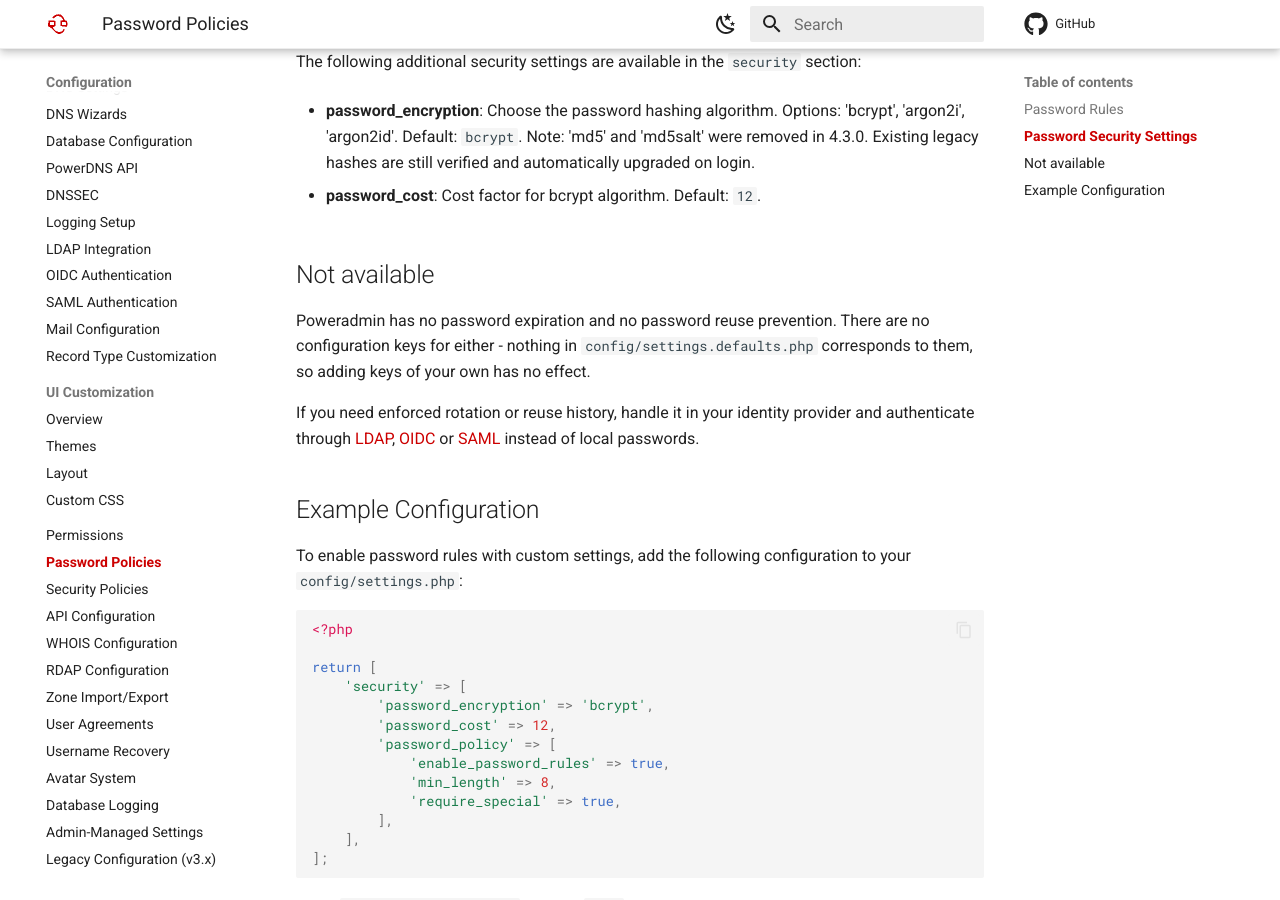
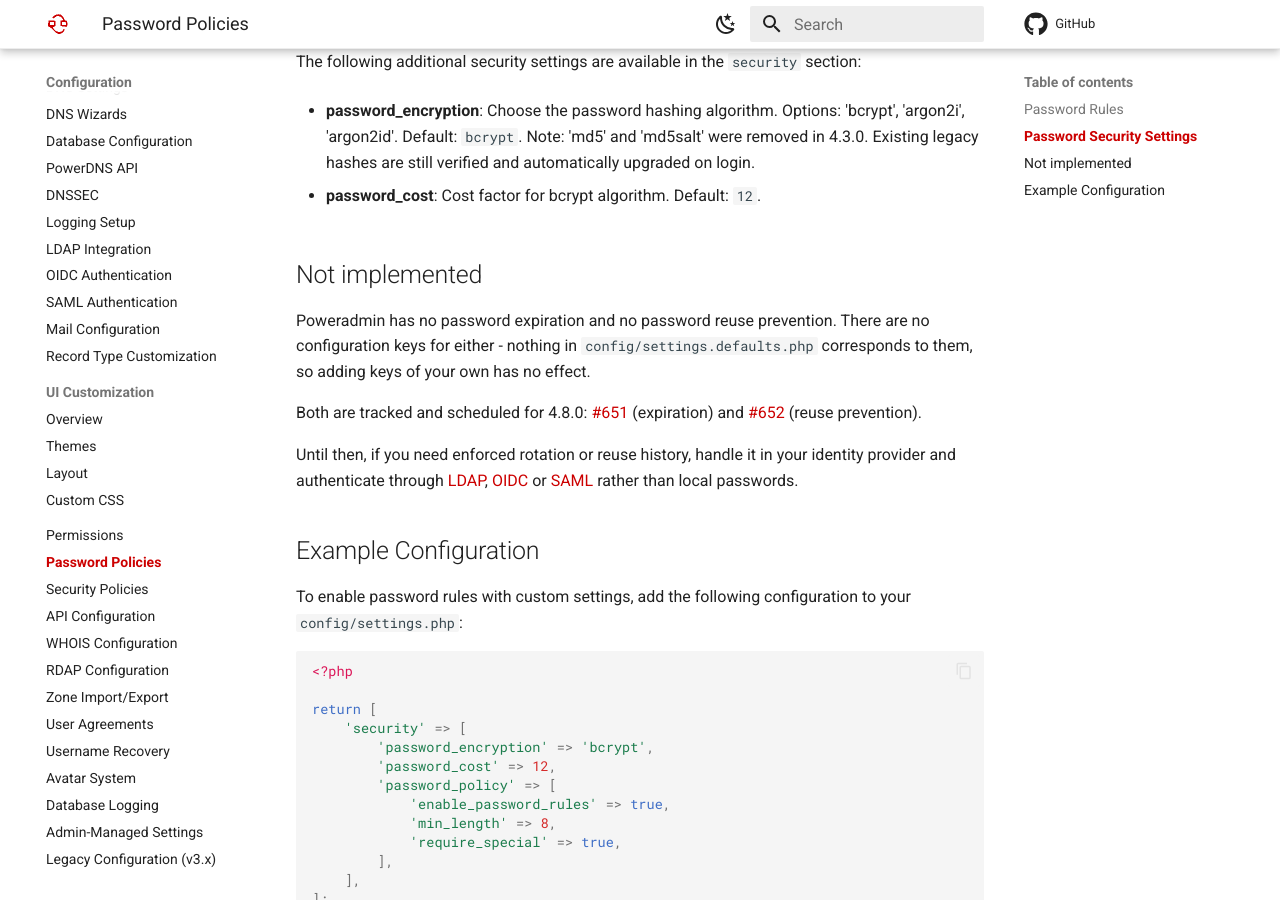
Before and after one commit to poweradmin/poweradmin-docs, an MkDocs documentation site: the page built from docs/configuration/password-policies.md, in a window 1280 px wide and 900 px high, scrolled down 718 px. Built offline with MkDocs 1.6.1 and Material for MkDocs 9.7.7, drawn with Linux system fonts in a browser that asks for light colours; comment, search, counter and statistics services are not loaded.

Commit message:
docs: flag the settings that are not implemented and link the tracking issues

```diff
--- a/docs/configuration/password-policies.md
+++ b/docs/configuration/password-policies.md
@@ -22,14 +22,18 @@
 
 - **password_cost**: Cost factor for bcrypt algorithm. Default: `12`.
 
-## Not available
+## Not implemented
 
 Poweradmin has no password expiration and no password reuse prevention. There are no
-configuration keys for either - nothing in `config/settings.defaults.php` corresponds to them,
-so adding keys of your own has no effect.
+configuration keys for either - nothing in `config/settings.defaults.php` corresponds to them, so
+adding keys of your own has no effect.
 
-If you need enforced rotation or reuse history, handle it in your identity provider and
-authenticate through [LDAP](ldap.md), [OIDC](oidc.md) or [SAML](saml.md) instead of local
+Both are tracked and scheduled for 4.8.0:
+[#651](https://github.com/poweradmin/poweradmin/issues/651) (expiration) and
+[#652](https://github.com/poweradmin/poweradmin/issues/652) (reuse prevention).
+
+Until then, if you need enforced rotation or reuse history, handle it in your identity provider
+and authenticate through [LDAP](ldap.md), [OIDC](oidc.md) or [SAML](saml.md) rather than local
 passwords.
 
 ## Example Configuration
```
Also changed, not shown: docs/configuration/security-policies.md (+1 -1 lines), docs/installation/docker.md (+1 -1 lines), docs/user-guide/mfa.md (+1 -1 lines).
